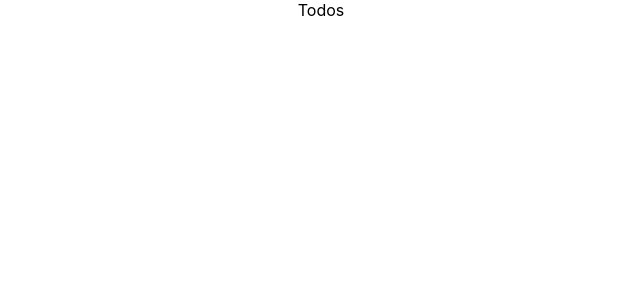
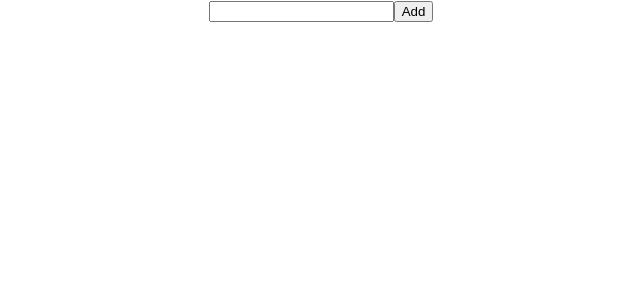
Before and after one commit to TheNewC0der-24/ToDo-Buddy, a React (Create React App) app: page / in a window 1280 px wide. Shown: the top 300 px of the page, without its empty margins (319-959 px from the left). Built offline with nearby package versions, Linux system fonts and the light colour scheme.

Commit message:
Create Basic UI for todo application

```diff
--- a/src/components/Todos.js
+++ b/src/components/Todos.js
@@ -1,8 +1,23 @@
-import React from 'react'
+import React, { useState } from 'react';
 
 const Todos = () => {
+
+    const [todo, setTodo] = useState('');
+
+    const handleChange = (e) => {
+        setTodo(e.target.value);
+    }
+    // console.log('ToDo Text: ', todo);
+
     return (
-        <div>Todos</div>
+        <div className='addTodos'>
+            <input
+                type="text"
+                onChange={(e) => handleChange(e)}
+                className='todo-input'
+            />
+            <button className='add-btn'>Add</button>
+        </div>
     )
 }
 
```
